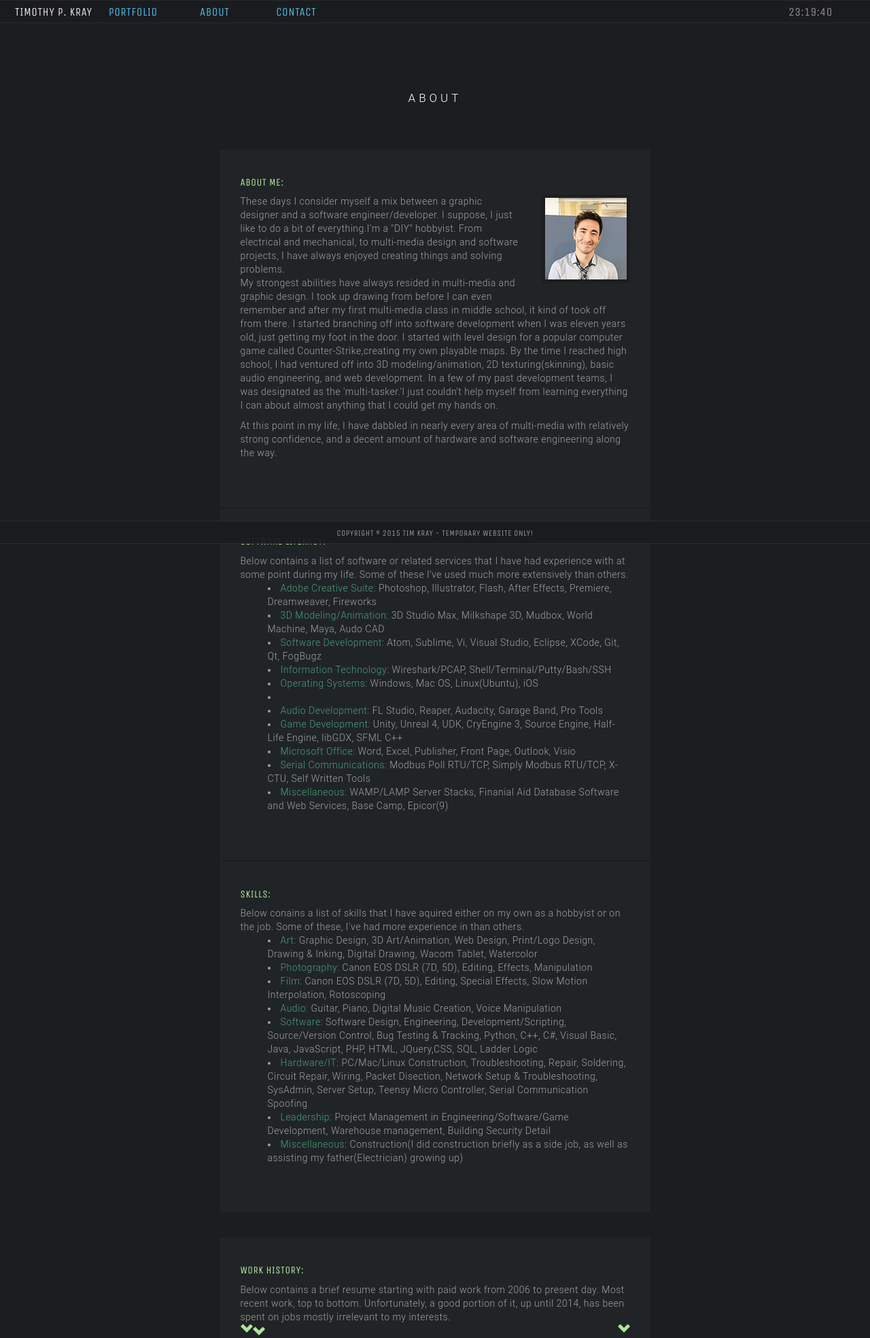
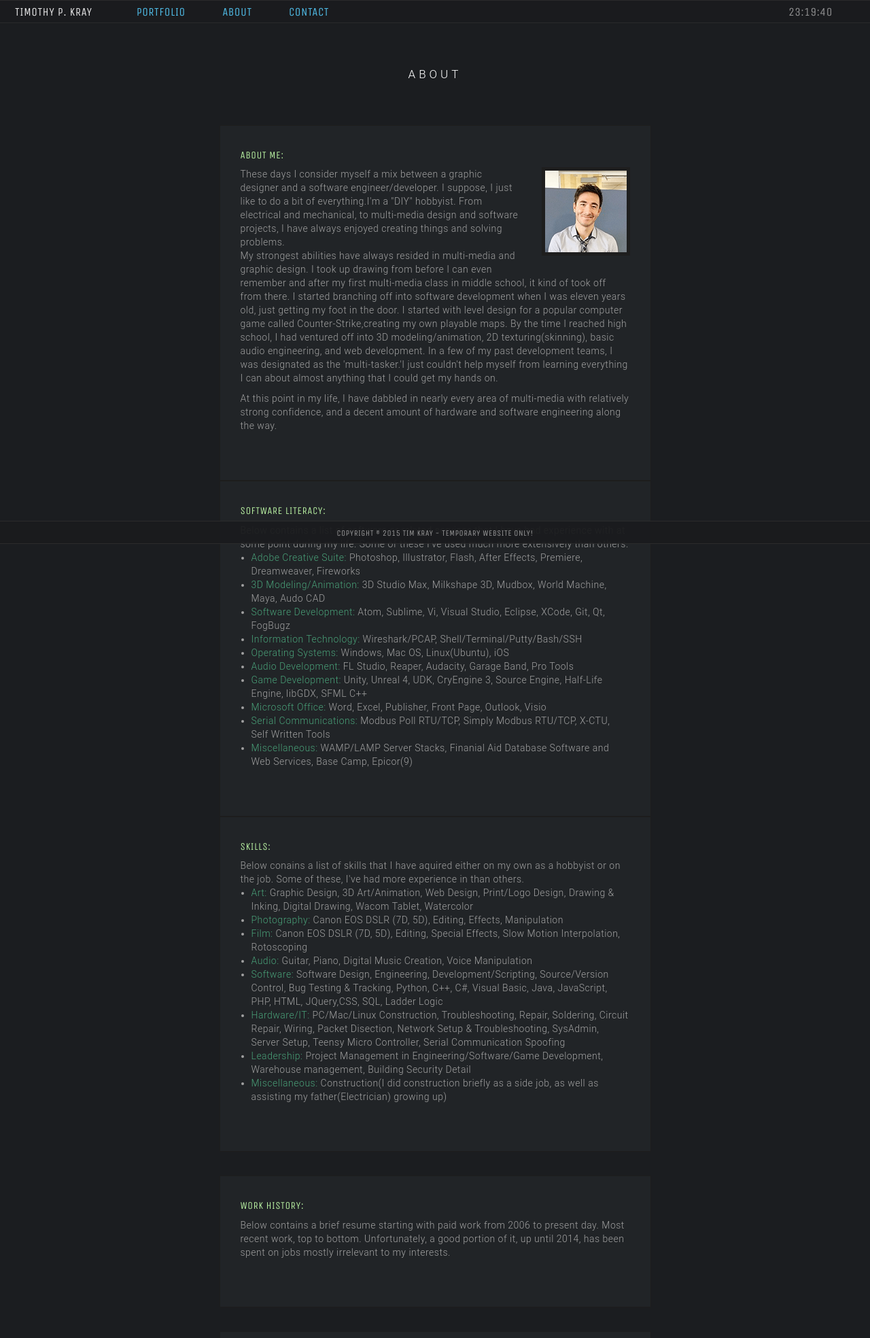
Before and after one commit to jeffreysbrother/t_kray, a PHP site: page /about.php in a window 1280 px wide. Shown: the top 1968 px of the page at 68% size. Run offline with PHP 8.4, Linux system fonts and the light colour scheme; some libraries are stand-ins or nearby versions.

Commit message:
fixed unordered list spacing and cleaned up CSS

```diff
--- a/about.php
+++ b/about.php
@@ -2,7 +2,7 @@
   include 'inc/head.php';
 ?>
 
-    <div id="top_spacer"></div>
+    <!-- <div id="top_spacer"></div> -->
     <div id="title">
       <h2>ABOUT</h2>
     </div>
@@ -27,12 +27,11 @@
         <li><b>Software Development:</b> Atom, Sublime, Vi, Visual Studio, Eclipse, XCode, Git, Qt, FogBugz</li>
         <li><b>Information Technology:</b> Wireshark/PCAP, Shell/Terminal/Putty/Bash/SSH</li>
         <li><b>Operating Systems:</b> Windows, Mac OS, Linux(Ubuntu), iOS
-          <li>
-            <li><b>Audio Development:</b> FL Studio, Reaper, Audacity, Garage Band, Pro Tools</li>
-            <li><b>Game Development:</b> Unity, Unreal 4, UDK, CryEngine 3, Source Engine, Half-Life Engine, libGDX, SFML C++</li>
-            <li><b>Microsoft Office:</b> Word, Excel, Publisher, Front Page, Outlook, Visio</li>
-            <li><b>Serial Communications:</b> Modbus Poll RTU/TCP, Simply Modbus RTU/TCP, X-CTU, Self Written Tools</li>
-            <li><b>Miscellaneous:</b> WAMP/LAMP Server Stacks, Finanial Aid Database Software and Web Services, Base Camp, Epicor(9)</li>
+        <li><b>Audio Development:</b> FL Studio, Reaper, Audacity, Garage Band, Pro Tools</li>
+        <li><b>Game Development:</b> Unity, Unreal 4, UDK, CryEngine 3, Source Engine, Half-Life Engine, libGDX, SFML C++</li>
+        <li><b>Microsoft Office:</b> Word, Excel, Publisher, Front Page, Outlook, Visio</li>
+        <li><b>Serial Communications:</b> Modbus Poll RTU/TCP, Simply Modbus RTU/TCP, X-CTU, Self Written Tools</li>
+        <li><b>Miscellaneous:</b> WAMP/LAMP Server Stacks, Finanial Aid Database Software and Web Services, Base Camp, Epicor(9)</li>
     </div>
     <div class="content1">
       <h1>SKILLS:</h1>Below conains a list of skills that I have aquired either on my own as a hobbyist or on the job. Some of these, I've had more experience in than others.
@@ -51,10 +50,6 @@
     <div class="content1">
       <h1>WORK HISTORY:</h1>Below contains a brief resume starting with paid work from 2006 to present day. Most recent work, top to bottom. Unfortunately, a good portion of it, up until 2014, has been spent on jobs mostly irrelevant to my interests.
       <p>
-
-          <img align="left" src="img/down.png">
-          <img src="img/down.png">
-          <img align="right" src="img/down.png">
 
     </div>
     <div class="bottom_spacer"></div>
--- a/contact.php
+++ b/contact.php
@@ -1,7 +1,7 @@
 <?php
 include 'inc/head.php';
 ?>
-    <div id="top_spacer"></div>
+    <!-- <div id="top_spacer"></div> -->
     <div id="title">
       <h2>CONTACT</h2>
     </div>
--- a/inc/head.php
+++ b/inc/head.php
@@ -19,7 +19,7 @@
 </head>
 
 <body onload="startTime()">
-  <!-- <div id="tilda"></div> -->
+  <div id="tilda"></div>
 
     <div id="top_bar">
       <div id="top_left">TIMOTHY P. KRAY</div>
--- a/index.php
+++ b/index.php
@@ -2,7 +2,7 @@
 include 'inc/head.php';
 ?>
 
-    <div id="top_spacer"></div>
+    <!-- <div id="top_spacer"></div> -->
     <div id="title">
       <h2>PORTFOLIO</h2>
     </div>
@@ -119,11 +119,12 @@ include 'inc/head.php';
             <a target="_blank" href="https://appsto.re/us/7eQj5.i">
               <img src='img/ios_badge.png'>
             </a>
+
             <p>
           <b>Features:</b>
           <p>
             <ul>
-              <li>Fast paced arcade game utilizing a physics engine</li>
+              <li>Fast-paced arcade game utilizing a physics engine</li>
               <li>Completely custom audio and visuals</li>
               <li>Leaderboards through iOS Gamecenter</li>
             </ul><b>Note:</b> This app is <a target="_blank" href="https://appsto.re/us/7eQj5.i">free</a> and compatible with iOS 6.0 and greater (although optimized for iOS 8.1).</div>
--- a/tks.css
+++ b/tks.css
@@ -20,18 +20,9 @@ body {
   font-family: 'Roboto', sans-serif;
   font-weight: 300;
   font-size: 14px;
-  /*background-image: url("img/bg.png"); background-repeat: repeat;*/
   background-color: #1b1d20;
-  /*-webkit-touch-callout: none;
-  -webkit-user-select: none;
-  -khtml-user-select: none;
-  -moz-user-select: none;
-  -ms-user-select: none;
-  user-select: none;*/
 }
-ul {
-  list-style-position: inside;
-}
+
 b {
   color: #49a078;
   font-weight: 300;
@@ -80,69 +71,38 @@ img {
   border-bottom: solid 1px #2d2d2d;
   border-top: solid 1px #2d2d2d;
   opacity: 0.90;
-  /*-webkit-touch-callout: none;
-  -webkit-user-select: none;
-  -khtml-user-select: none;
-  -moz-user-select: none;
-  -ms-user-select: none;
-  user-select: none;*/
 }
 #top_left {
   color: white;
   float: left;
   padding-left: 22px;
   min-width: 120px;
-  display: inline-block;
 }
 #top_right {
   float: right;
   min-width: 120px;
+}
+#top_items {
   display: inline-block;
 }
-#top_items {
-  margin: 0 auto;
-  min-width: 300px;
-  display: inline-block;
+
+#top_items li {
+  display: inline;
+  padding-left: 25px;
+  padding-right: 25px;
 }
-#top_items ul {
-  list-style-type: none;
-  margin: 0;
-  padding: 0;
-  overflow: hidden;
-}
-#top_items li {
-  float: left;
-}
-#top_items a:link, a:visited {
-  display: block;
-  width: 120px;
-  text-align: center;
-  padding-left: 4px;
-  padding-right: 4px;
-}
-#top_items a:hover, a:active {
-  background-color: #272727;
-}
+
 #back_top {
   font-family: 'Unica One', sans-serif;
 }
 a {
   color: #57d0ff;
   font-weight: 300;
-  -o-transition: 1s;
-  -ms-transition: 1s;
-  -moz-transition: 1s;
-  -webkit-transition: 1s;
-  transition: 1s;
   text-decoration: none;
 }
 a:hover {
   color: white;
-  -o-transition: 0s;
-  -ms-transition: 0;
-  -moz-transition: 0s;
-  -webkit-transition: 0s;
-  transition: 0s;
+  text-decoration: none;
 }
 ::-webkit-scrollbar {
   width: 10px;
@@ -173,19 +133,12 @@ a:hover {
   height: 34px;
   width: 100%;
   min-width: 450px;
-  vertical-align: middle;
   background-color: #1b1c1e;
   font-size: 12px;
   line-height: 9px;
   border-bottom: solid 1px #2d2d2d;
   border-top: solid 1px #2d2d2d;
   opacity: 0.95;
-  /*-webkit-touch-callout: none;
-  -webkit-user-select: none;
-  -khtml-user-select: none;
-  -moz-user-select: none;
-  -ms-user-select: none;
-  user-select: none;*/
   text-align: center;
   padding-top: 13px;
 }
@@ -194,17 +147,13 @@ a:hover {
   text-align: center;
   padding-top: 80px;
   padding-bottom: 20px;
-  padding-left: 10%;
-  padding-right: 10%;
-  margin: 0px;
 }
 .content1 {
   background-color: #212427;
   /*vertical-align: middle;*/
   color: #a1a1a1;
-  /*text-align: justify;*/
   font-size: 14px;
-  padding-top: 20px;
+  padding-top: 15px;
   padding-bottom: 60px;
   padding-left: 30px;
   padding-right: 30px;
@@ -214,14 +163,13 @@ a:hover {
   border: 1px solid #1d1d1d;
   margin: 0 auto;
 }
+
+.content1 ul li {
+  margin-left: -24px;
+}
+
 /*TERMINAL CSS BELOW*/
 .terminal .terminal-output .format, .cmd .format, .cmd .prompt, .cmd .prompt div, .terminal .terminal-output div div {
-  -webkit-touch-callout: none;
-  -webkit-user-select: none;
-  -khtml-user-select: none;
-  -moz-user-select: none;
-  -ms-user-select: none;
-  user-select: none;
   display: inline-block;
 }
 .cmd .clipboard {
@@ -252,60 +200,13 @@ a:hover {
   -ms-animation: blink 1s infinite steps(1, start);
   animation: blink 1s infinite steps(1, start);
 }
-/*@keyframes blink {
-  0%, 100% {
-    background-color: #212121;
-    color: white;
-    ;
-  }
-  50% {
-    background-color: white;
-    /* not #aaa because it's seem there is Google Chrome bug */
-    /*color: #212121;*/
 
-/*@-webkit-keyframes blink {
-  0%, 100% {
-    background-color: #212121;
-    color: white;
-    ;
-  }
-  50% {
-    background-color: white;
-    color: #212121;
-    ;
-  }
-}*/
-/*@-ms-keyframes blink {
-  0%, 100% {
-    background-color: #212121;
-    color: white;
-    ;
-  }
-  50% {
-    background-color: white;
-    color: #212121;
-    ;
-  }
-}*/
-/*@-moz-keyframes blink {
-  0%, 100% {
-    background-color: #212121;
-    color: white;
-    ;
-  }
-  50% {
-    background-color: white;
-    color: #212121;
-    ;
-  }
-}*/
 .terminal .terminal-output div div, .cmd .prompt {
   display: block;
   line-height: 16px;
   height: auto;
 }
 .cmd .prompt {
-  /*color: #77ff8d;*/
   float: left;
 }
 .terminal, .cmd {
@@ -317,7 +218,6 @@ a:hover {
   line-height: 16px;
 }
 .terminal-output > div {
-  /*padding-top: 3px;*/
   min-height: 16px;
 }
 .terminal .terminal-output div span {
@@ -325,7 +225,6 @@ a:hover {
 }
 .cmd span {
   float: left;
-  /*display: inline-block; */
 }
 .terminal .inverted, .cmd .inverted, .cmd .cursor.blink {
   background-color: white;
@@ -342,13 +241,13 @@ a:hover {
 .terminal .terminal-output div.error, .terminal .terminal-output div.error div {
   color: #f6615a;
 }
-/*.tilda {
+.tilda {
   position: fixed;
   top: 0;
   left: 0;
   width: 100%;
   z-index: 1100;
-}*/
+}
 .clear {
   clear: both;
 }
```
